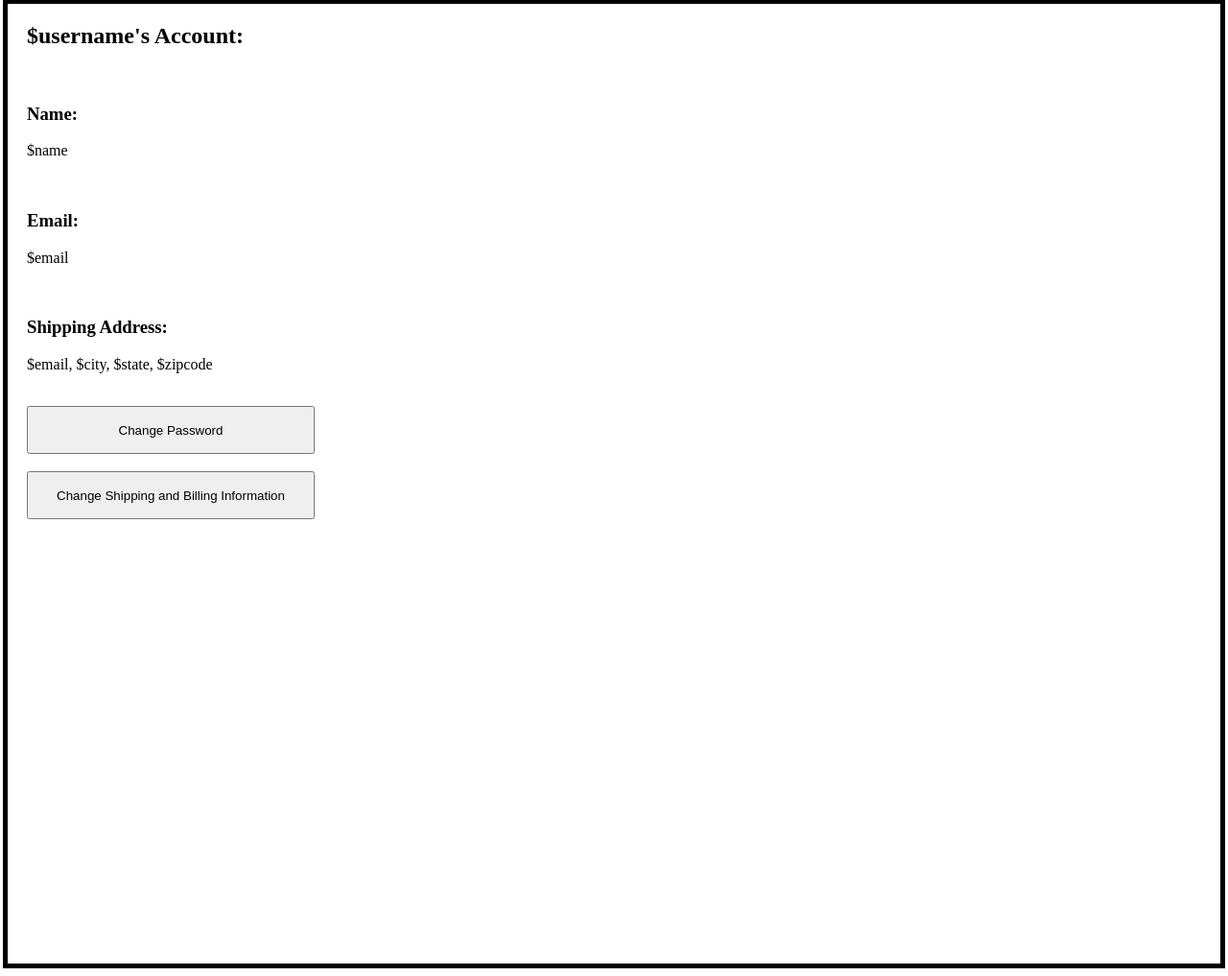
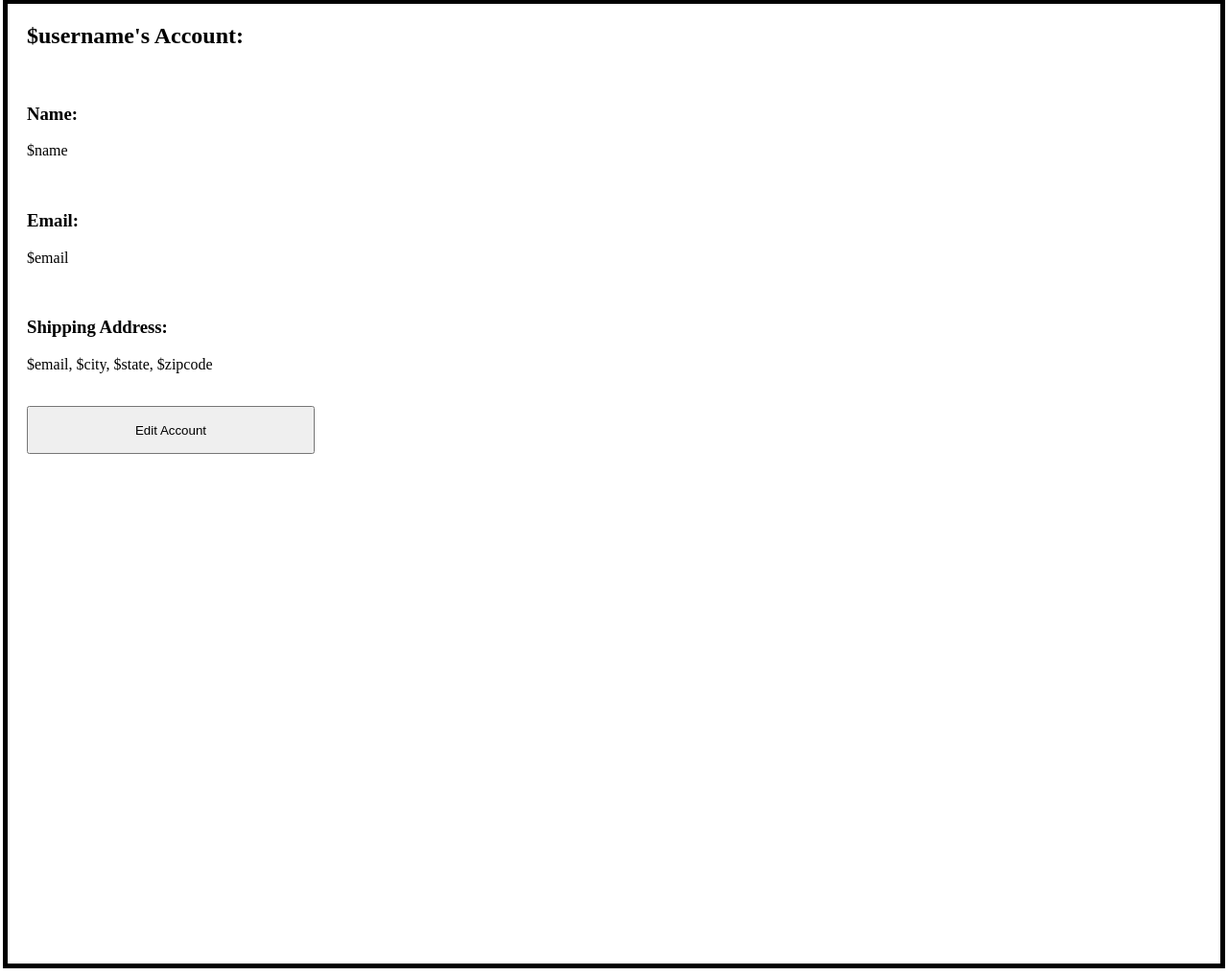
Before and after one commit to wms176/WeSellArt, a PHP site: page /pages/account.php in a window 1280 px wide. Shown: the part 219-1236 px from the top of the page at 96% size. Run offline with PHP 8.4, Linux system fonts and the light colour scheme.

Commit message:
updated edit accnt link

```diff
--- a/pages/account.php
+++ b/pages/account.php
@@ -99,10 +99,8 @@
 		<h3>Shipping Address:</h3>
 		<p>$email, $city, $state, $zipcode</p>
 		<br>
-		<input class="editsubmit" type="submit" onclick="window.location.href='editpassword.php'" value="Change Password"></input>
+		<input class="editsubmit" type="submit" onclick="window.location.href='editaccntdetails.php'" value="Edit Account"></input>
 		<br>
-		<br>
-		<input class="editsubmit" type="submit" onclick="window.location.href='editshippingdetails.php'" value="Change Shipping and Billing Information"></input>
 
 	</div>
 	</div>
```
